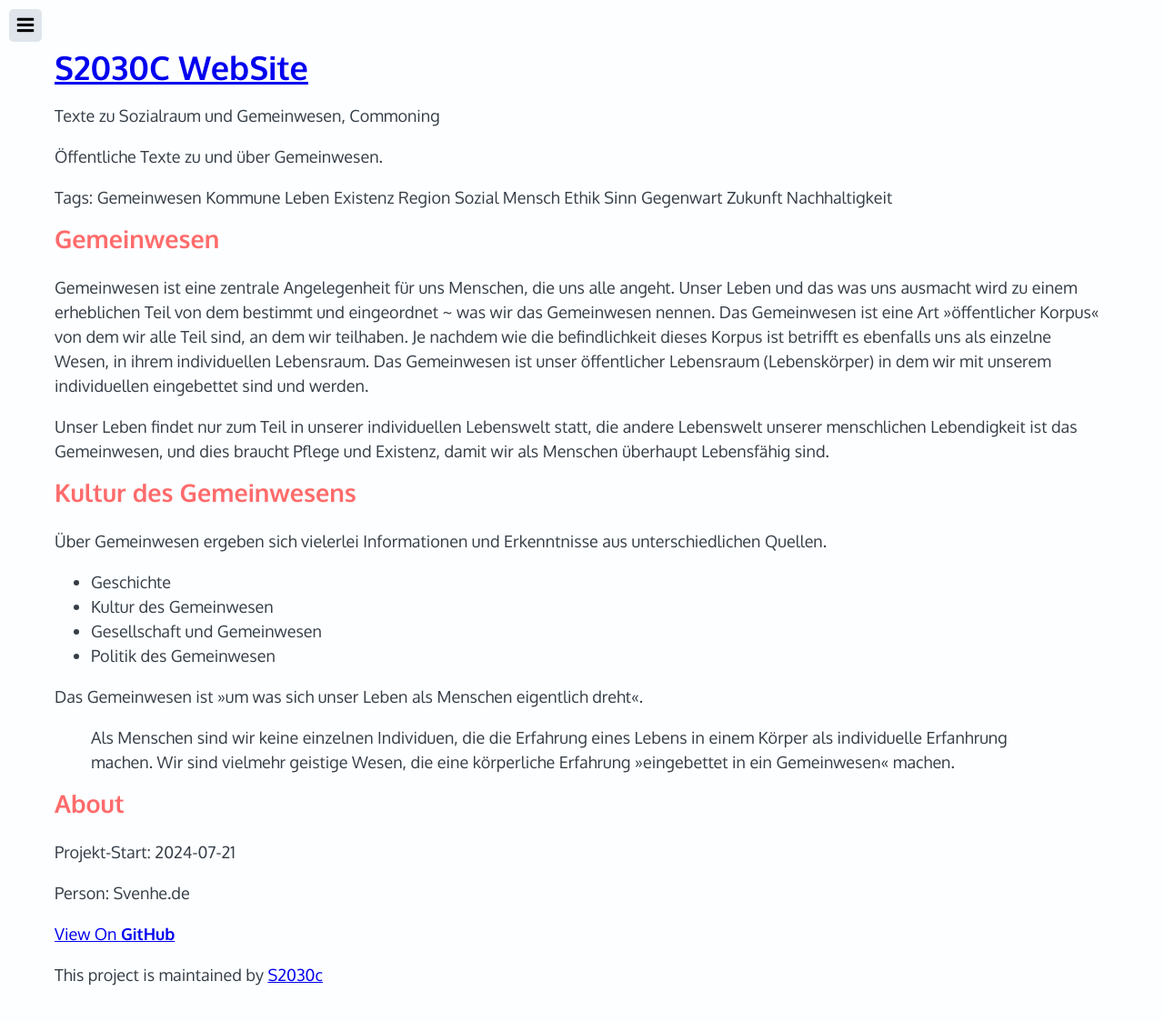
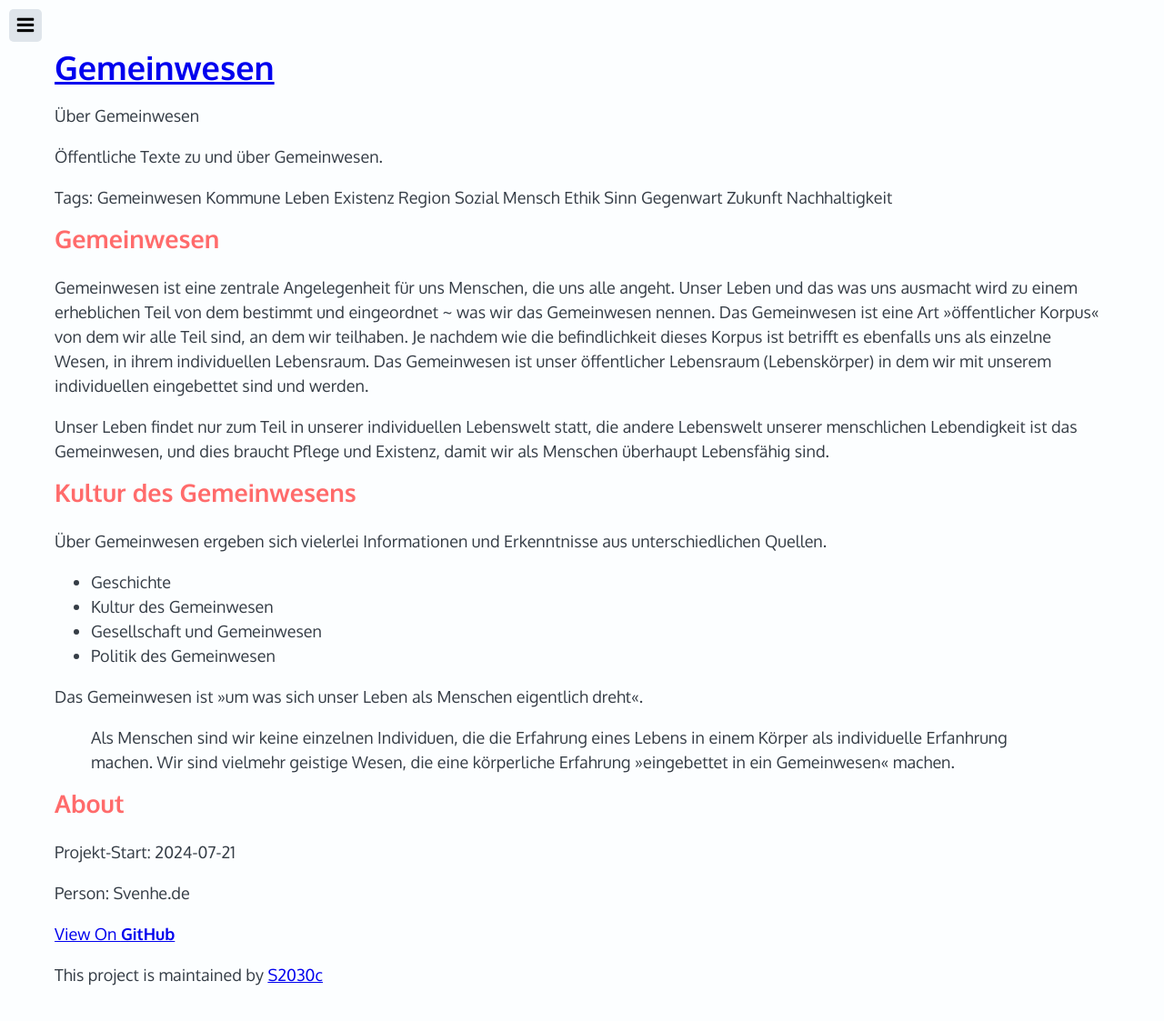
Before and after one commit to S2030c/gemeinwesen_, a Jekyll site: the page built from README.md, in a window 1280 px wide. Shown: the top 1123 px of the page at 91% size. Built offline with Jekyll 4.4.1, drawn with Linux system fonts in a browser that asks for light colours; our own code applies the rules of GitHub Pages for plain Markdown files; some of the changed lines change nothing that is shown.

Commit message:
Update _config.yml

```diff
--- a/_config.yml
+++ b/_config.yml
@@ -1,14 +1,42 @@
+# Welcome to Jekyll!
+#
+# This config file is meant for settings that affect your whole blog, values
+# which you are expected to set up once and rarely edit after that. If you find
+# yourself editing this file very often, consider using Jekyll's data files
+# feature for the data you need to update frequently.
+#
+# For technical reasons, this file is *NOT* reloaded automatically when you use
+# 'bundle exec jekyll serve'. If you change this file, please restart the server process.
 
-title: S2030C WebSite
-description: Texte zu Sozialraum und Gemeinwesen, Commoning
+# Site settings
+# These are used to personalize your new site. If you look in the HTML files,
+# you will see them accessed via {{ site.title }}, {{ site.email }}, and so on.
+# You can create any custom variable you would like, and they will be accessible
+# in the templates via {{ site.myvariable }}.
+title: Gemeinwesen
+email: ""
+description: >- # this means to ignore newlines until "baseurl:"
+ Über Gemeinwesen
+#baseurl: "" # the subpath of your site, e.g. /blog
+#url: "" # the base hostname & protocol for your site, e.g. http://example.com
+#twitter_username: jekyllrb
+#github_username:  jekyll
 
+repository: "S2030c/gemeinwesen"
+
+# Build settings
 plugins:
-  - jekyll-relative-links
-relative_links:
-  enabled: true
-  collections: true
-include:
-  - 1_start_2024-07-21.md
-  - 2_organisation-gemeinwesen-2024-07-21.md
-  - 4_es -geht-um-Menschen-2024-07-21.md
-  - 5_das-gemeinschaftshaus-im-quartier-2024-07-21.md
+  - jekyll-feed
+  - jekyll-sitemap
+
+# A list of the pages to display in the navigation bar
+header_pages:
+
+# Exclude from processing.
+# The following items will not be processed, by default. Create a custom list
+# to override the default setting.
+exclude:
+  - Gemfile
+  - Gemfile.lock
+  - node_modules
+  - update_boostrap.sh
```
